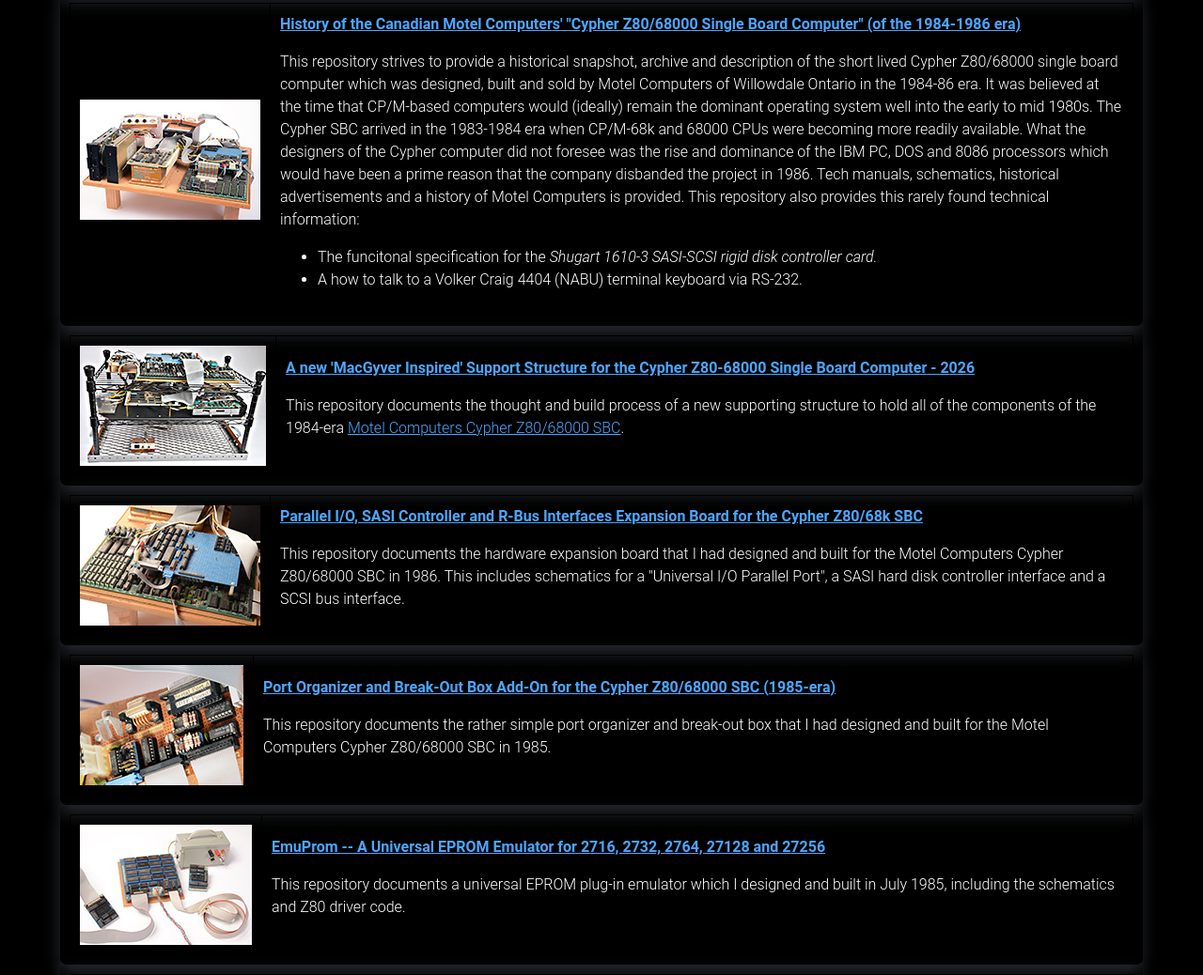
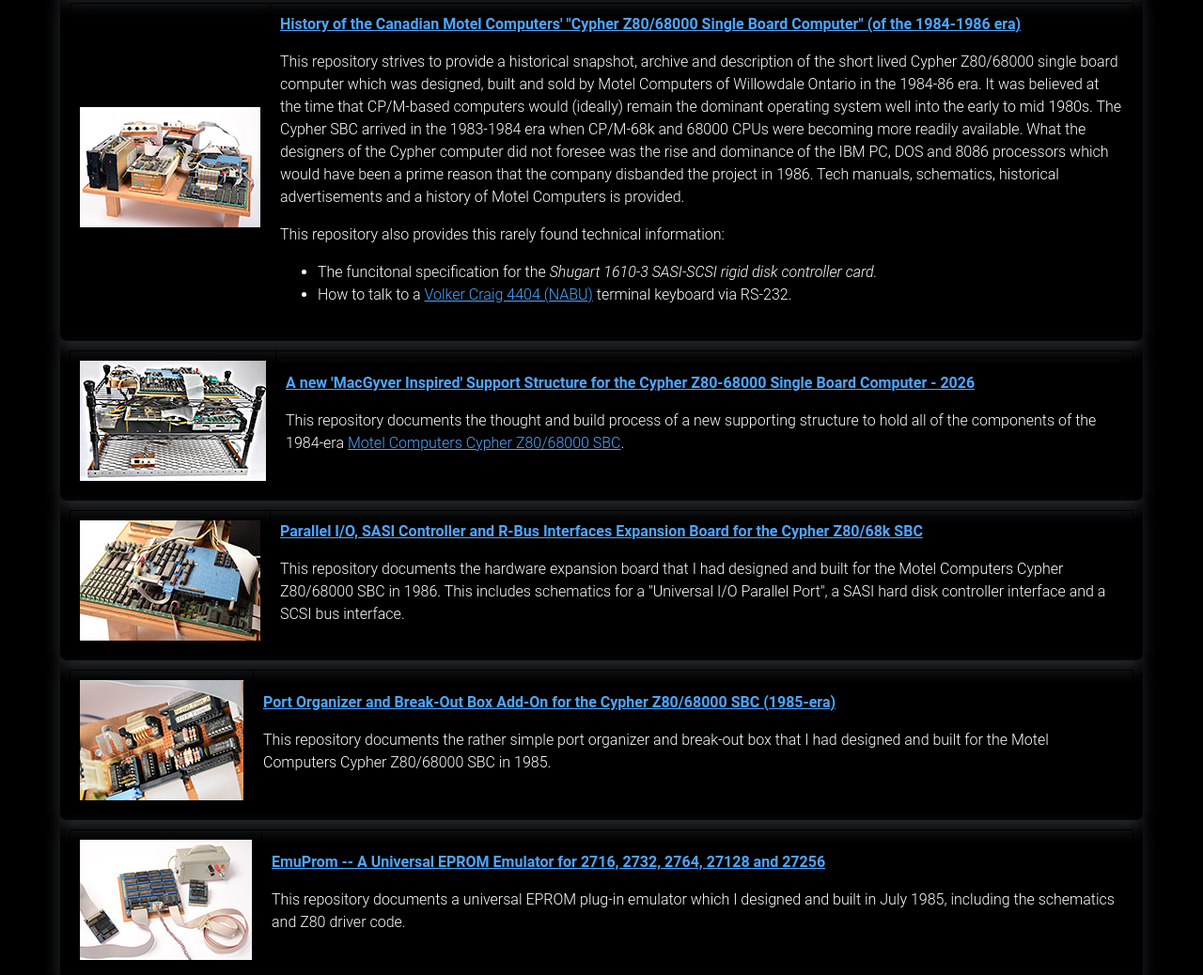
Before and after one commit to rcl9/rcl9.github.io, a plain HTML site: page index.html in a window 1280 px wide. Shown: the part 3022-4060 px from the top of the page at 94% size. Drawn offline with Linux system fonts and the light colour scheme.

Commit message:
Update index.html

```diff
--- a/index.html
+++ b/index.html
@@ -258,11 +258,11 @@ h1 {
 
 <p>This repository strives to provide a historical snapshot, archive and description of the short lived Cypher Z80/68000 single board computer which was designed, built and sold by Motel Computers of Willowdale Ontario in the 1984-86 era. It was believed at the time that CP/M-based computers would (ideally) remain the dominant operating system well into the early to mid 1980s. The Cypher SBC arrived in the 1983-1984 era when CP/M-68k and 68000 CPUs were becoming more readily available. What the designers of the Cypher computer did not foresee was the rise and dominance of the IBM PC, DOS and 8086 processors which would have been a prime reason that the company disbanded the project in 1986. Tech manuals, schematics, historical advertisements and a history of Motel Computers is provided.
 
-This repository also provides this rarely found technical information:
+<p>This repository also provides this rarely found technical information:
 
 <ul>
 <li> The funcitonal specification for the <i>Shugart 1610-3 SASI-SCSI rigid disk controller card.</i>
-<li> A how to talk to a <href ="https://museum.eecs.yorku.ca/items/show/301">Volker Craig 4404 (NABU)</a> terminal keyboard via RS-232.
+<li> How to talk to a <a href ="https://museum.eecs.yorku.ca/items/show/301">Volker Craig 4404 (NABU)</a> terminal keyboard via RS-232.
 </ul>
 
 </td>
```
